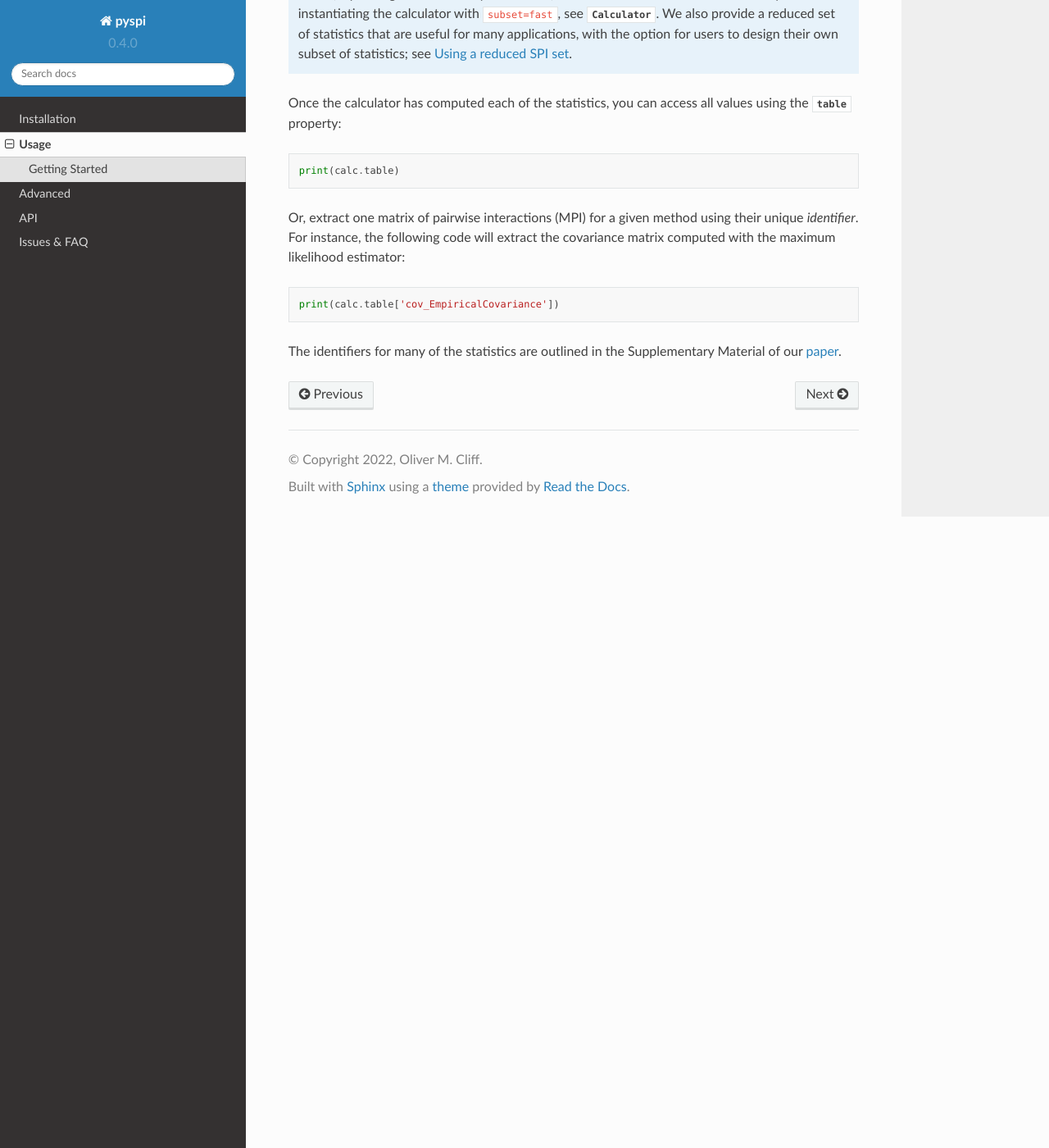
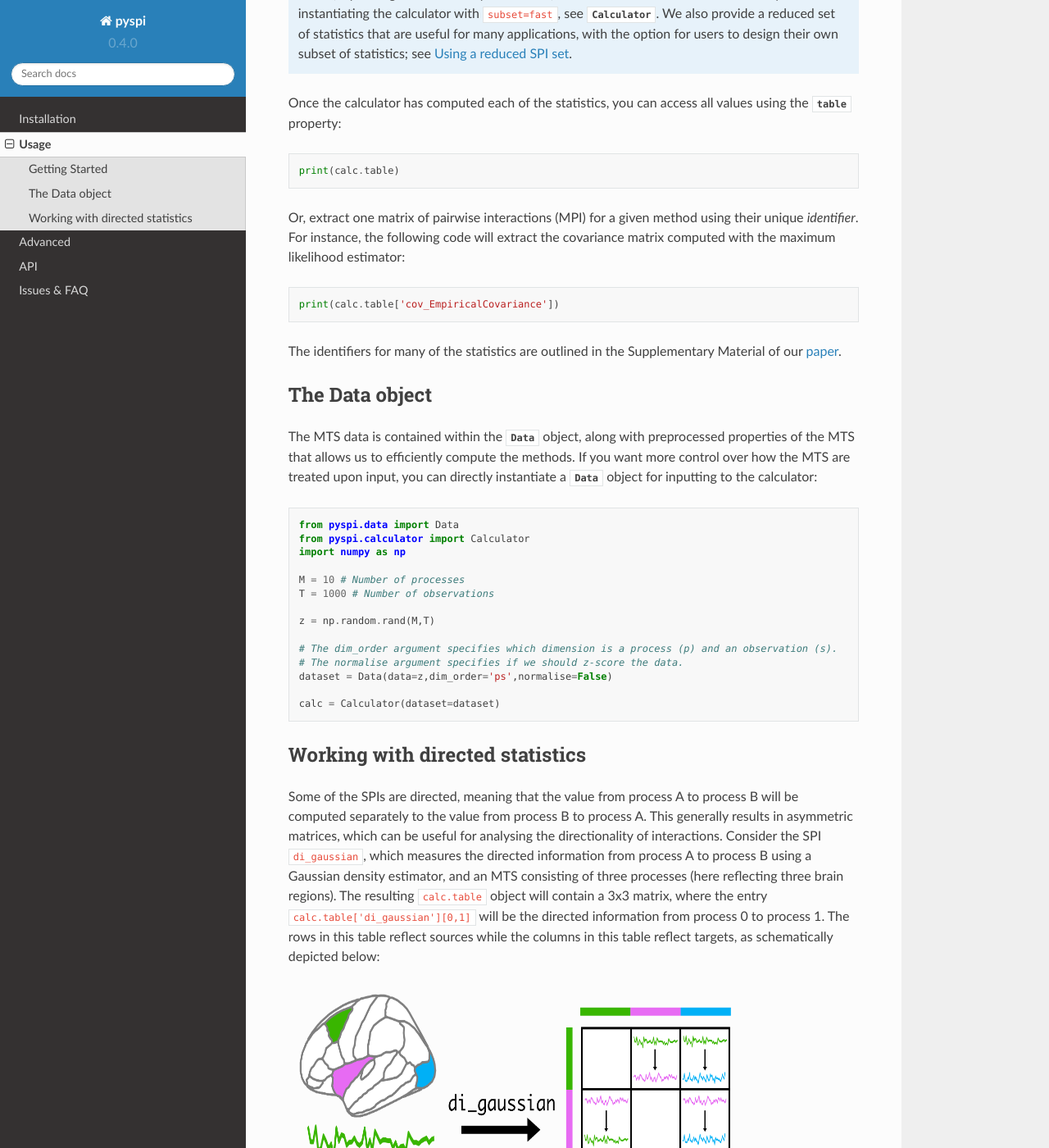
Before and after one commit to DynamicsAndNeuralSystems/pyspi, a Sphinx documentation site: the page built from docs/source/usage.rst, in a window 1280 px wide and 1400 px high, scrolled down 862 px. Shown: the whole window at 82% size. Built offline with Sphinx 7.4.7 and the Read the Docs theme 2.0.0, drawn with Linux system fonts in a browser that asks for light colours.

Commit message:
Add documentation for pypsi-distribute and directed SPIs

```diff
--- a/docs/source/usage.rst
+++ b/docs/source/usage.rst
@@ -53,3 +53,41 @@ For instance, the following code will extract the covariance matrix computed wit
    print(calc.table['cov_EmpiricalCovariance'])
 
 The identifiers for many of the statistics are outlined in the Supplementary Material of our `paper <https://doi.org/10.1038/s43588-023-00519-x>`_.
+
+The Data object
+---------------------
+
+The MTS data is contained within the :class:`~pyspi.data.Data` object, along with preprocessed properties of the MTS that allows us to efficiently compute the methods.
+If you want more control over how the MTS are treated upon input, you can directly instantiate a :class:`~pyspi.data.Data` object for inputting to the calculator:
+
+.. code-block::
+
+    from pyspi.data import Data
+    from pyspi.calculator import Calculator
+    import numpy as np
+
+    M = 10 # Number of processes
+    T = 1000 # Number of observations
+
+    z = np.random.rand(M,T)
+
+    # The dim_order argument specifies which dimension is a process (p) and an observation (s).
+    # The normalise argument specifies if we should z-score the data.
+    dataset = Data(data=z,dim_order='ps',normalise=False)
+
+    calc = Calculator(dataset=dataset)
+
+
+Working with directed statistics
+---------------------
+
+Some of the SPIs are directed, meaning that the value from process A to process B will be computed separately to the value from process B to process A.
+This generally results in asymmetric matrices, which can be useful for analysing the directionality of interactions.
+Consider the SPI :code:`di_gaussian`, which measures the directed information from process A to process B using a Gaussian density estimator, and an MTS consisting of three processes (here reflecting three brain regions).
+The resulting :code:`calc.table` object will contain a 3x3 matrix, where the entry :code:`calc.table['di_gaussian'][0,1]` will be the directed information from process 0 to process 1.
+The rows in this table reflect sources while the columns in this table reflect targets, as schematically depicted below:
+
+.. figure:: img/pyspi_DI_figure.png
+    :width: 550px
+    :height: 300px
+    :alt: Schematic depicting how to interpret the resulting calc.table object for a directed SPI, like di_gaussian.
```
Also changed, not shown: README.md (+8 -1 lines), docs/source/advanced.rst (+7 -28 lines), docs/source/faq.rst (+2 -11 lines), docs/source/img/pyspi_DI_figure.png (added).
